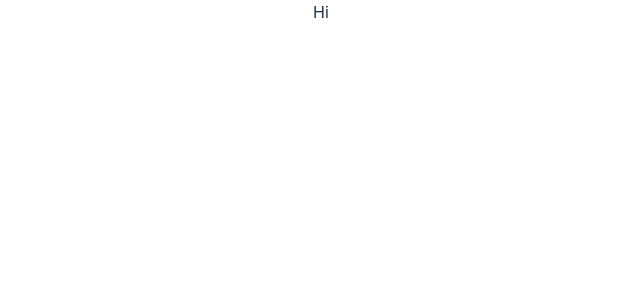
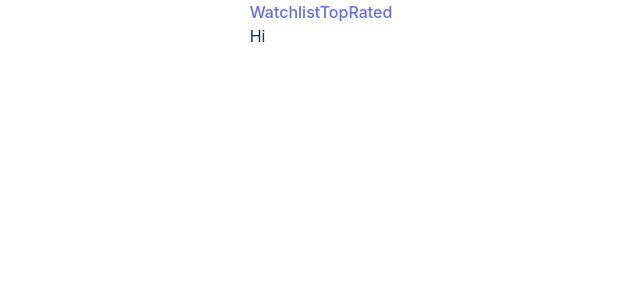
Before and after one commit to mksoofian/my_movies_spa, a React (Vite) app: page / in a window 1280 px wide. Shown: the top 300 px of the page, without its empty margins (319-959 px from the left). Built offline with nearby package versions, Linux system fonts and the light colour scheme.

Commit message:
implemented router and its layout based on https://www.youtube.com/watch?v=peS-Y3BcfUo&ab_channel=NoorMohammad

```diff
--- /dev/null
+++ b/src/Layouts/default-layout.tsx
@@ -0,0 +1,11 @@
+import Nav from "../components/nav";
+import { Outlet } from "react-router";
+
+export const Layout = () => {
+  return (
+    <div>
+      <Nav />
+      <Outlet />
+    </div>
+  );
+};
--- a/src/main.tsx
+++ b/src/main.tsx
@@ -3,13 +3,27 @@ import { createRoot } from "react-dom/client";
 import "./index.css";
 import App from "./App.tsx";
 import { QueryClient, QueryClientProvider } from "@tanstack/react-query";
+import { createBrowserRouter, RouterProvider } from "react-router";
+import { Layout } from "./Layouts/default-layout.tsx";
+const queryClient = new QueryClient();
 
-const queryClient = new QueryClient();
+const router = createBrowserRouter([
+  {
+    path: "/",
+    element: <Layout />,
+    children: [
+      {
+        path: "/",
+        element: <App />,
+      },
+    ],
+  },
+]);
 
 createRoot(document.getElementById("root")!).render(
   <StrictMode>
     <QueryClientProvider client={queryClient}>
-      <App />
+      <RouterProvider router={router} />
     </QueryClientProvider>
   </StrictMode>
 );
```
